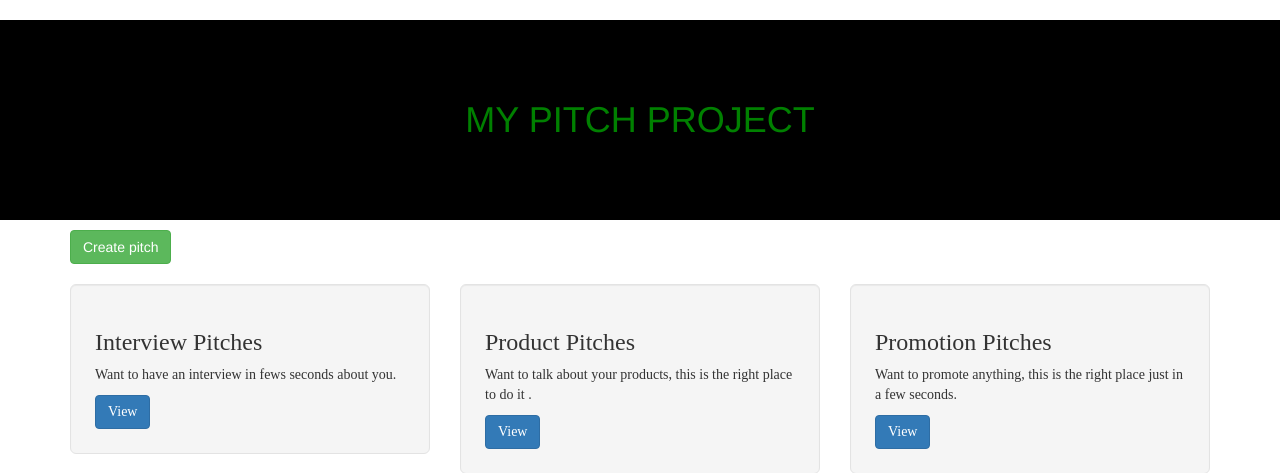
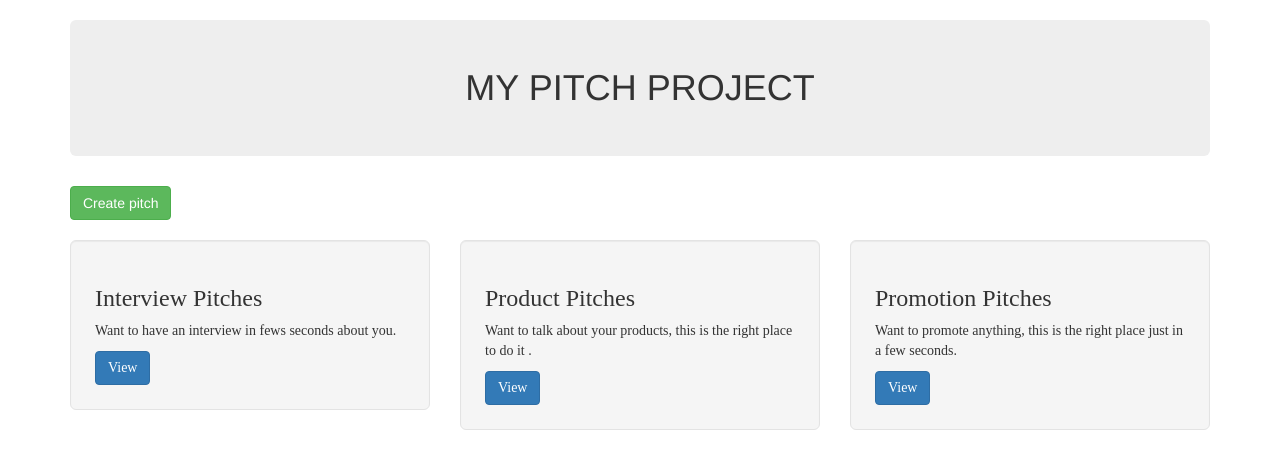
Before and after one commit to NgugiMuthoni/Pitchapp, a Flask app: page / in a window 1280 px wide. Shown: the part 52-525 px from the top of the page. Run offline with Flask 2, Linux system fonts and the light colour scheme; data that the repository does not hold is empty; some libraries are stand-ins or nearby versions; some web fonts are replaced.

Commit message:
--- Auto-Git Commit ---

```diff
--- a/app/templates/index.html
+++ b/app/templates/index.html
@@ -12,7 +12,9 @@
 <!-- Content block -->
 {%block content%}
 
-    <h1 style="text-align:center; background-color:black; color:green;padding:80px;">MY PITCH PROJECT</h1>
+    <div class="container text-center">
+        <h1 class="jumbotron">MY PITCH PROJECT</h1>
+    </div>
 
 <div class="container" style="padding-bottom: 20px;">
     <a href="{{url_for('main.new_pitch')}}" class="btn btn-success">Create pitch</a>
```
